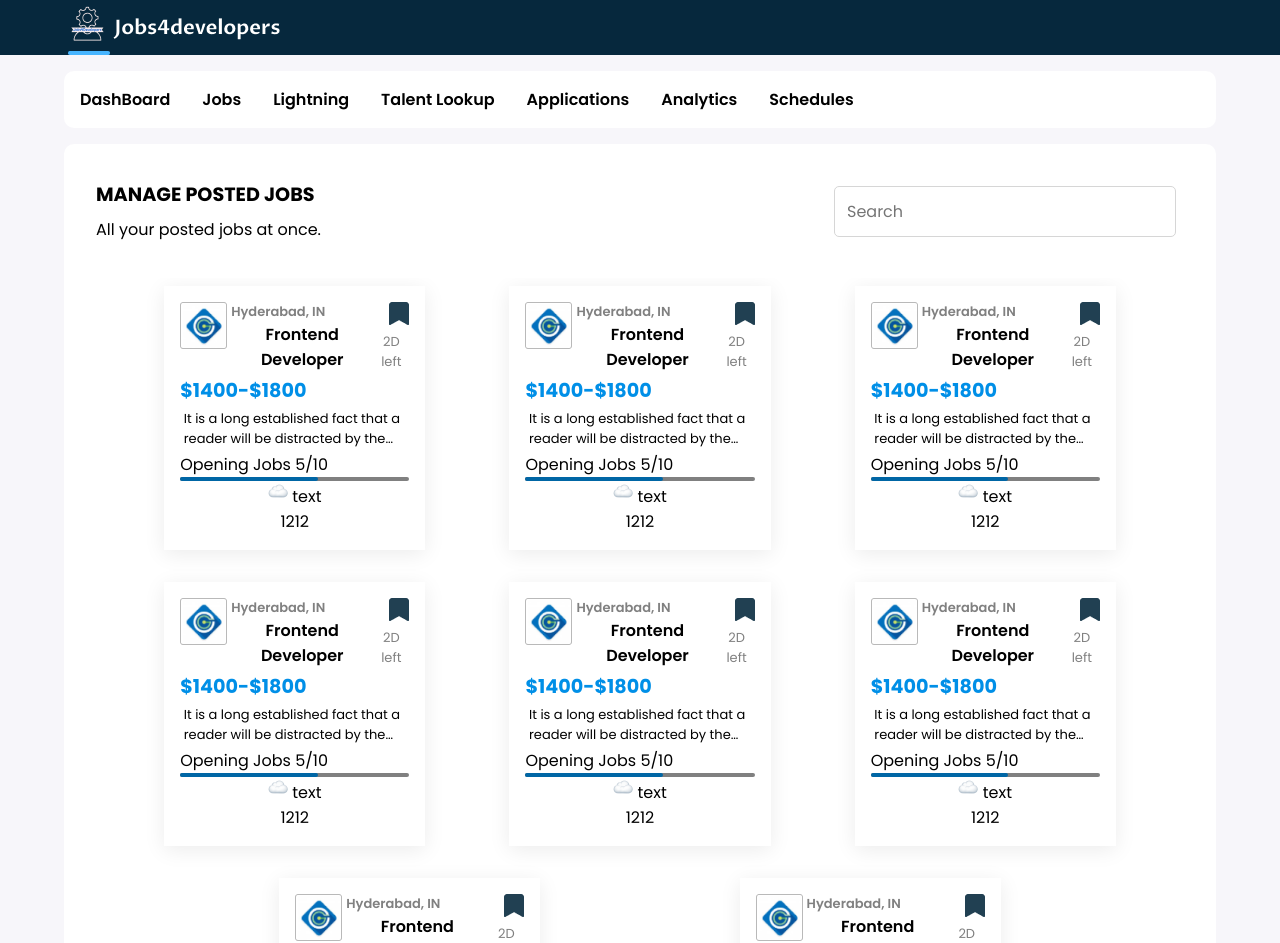
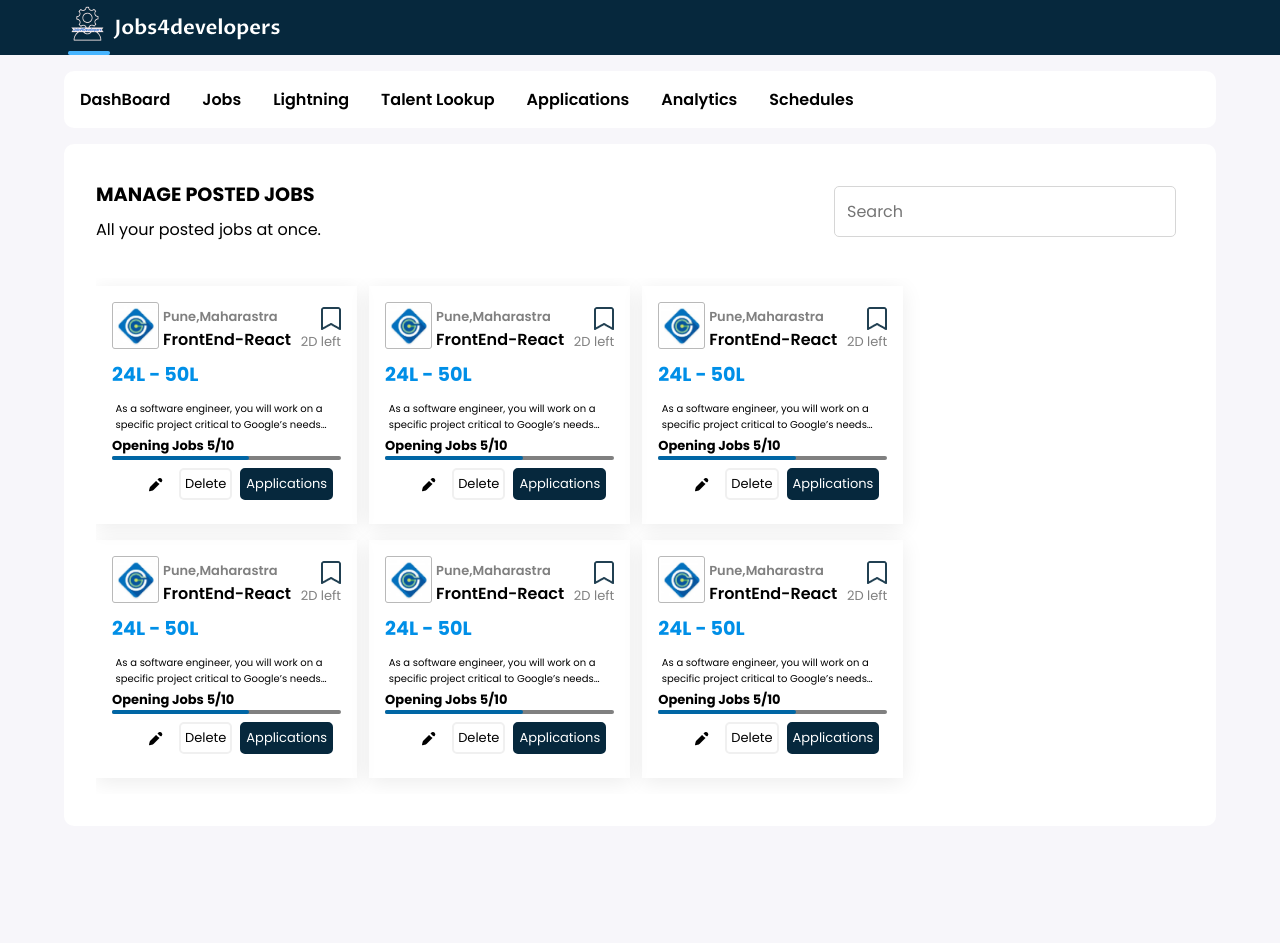
Before and after one commit to PranjalMewaraa/Pranjal-development, a React (Create React App) app in the folder j4d_admin_new/: page /posted-jobs in a window 1280 px wide. Shown: the top 943 px of the page. After the commit the page ends 842 px from the top, so only its background shows below. Built offline with nearby package versions, Linux system fonts and the light colour scheme.

Commit message:
Dynamic Data Added

```diff
--- a/j4d_admin_new/src/AdminPanel/Data/Jobs.js
+++ b/j4d_admin_new/src/AdminPanel/Data/Jobs.js
@@ -99,7 +99,7 @@
         sharePolicies : true,
         contactAllowance: true,
         lighteningStatus: {
-            lightening: false,
+            lighteningStat:false,
             tilldate : "",
             hiresNumber : '10',
             adBudget: {
@@ -181,14 +181,14 @@
         id: 4,
         jobTitle: "FrontEnd-React",
         jobOpening:10,
-        State:'Maharastra',
-        City:'Pune',
+        state:'Maharastra',
+        city:'Pune',
         jobType:'Full Time',
-        DueDate:'16/08/2023',
+        dueDate:'16/08/2023',
         jobField:'Developement',
         workExp : '0-3 Yrs',
         jobLevel: 'Fresher',
-        Pay: '24L - 50L',
+        pay: '24L - 50L',
         benefits: ['provident fund', 'travel allowance', 'Rent allowance','bonus pay'],
         minReq : {
                     req1:'Bachelor’s degree in Computer Science, related technical field of study or equivalent practical experience',
@@ -201,32 +201,32 @@
         jobDesc : 'As a software engineer, you will work on a specific project critical to Google’s needs with opportunities to switch teams and projects as you and our fast-paced business grow and evolve. We need our engineers to be versatile, display leadership qualities and be enthusiastic to take on new problems across the full-stack as we continue to push technology forward.',
         skills: ['React','JavaScript','Scss','RestApi','DataStructures'],
         preferances : {
-            CandidatesWillingToRelocate : true,
-            ExperiencedCandidates : true,
-            SkillBadgePreferance : true,
-            ProfileCompletion: true,
-            SkillExp : {
+            candidatesWillingToRelocate : true,
+            experiencedCandidates : true,
+            skillBadgePreferance : true,
+            profileCompletion: true,
+            skillExp : {
                 skillName:"React",
-                Exp : '2'
+                exp : '2'
             },
-            PriorityLoc : 'Mumbai',
-            AppliedBefore : '12/08/23',
+            priorityLoc : 'Mumbai',
+            appliedBefore : '12/08/23',
         },
-        RecruiterEmail: 'xyz@gmail.com',
+        recruiterEmail: 'xyz@gmail.com',
         orgLinkedIn: 'org.linkedin.com',
         sharePolicies : true,
-        ContactAllowance: true,
-        LighteningStatus: {
-            Lightening: false,
+        contactAllowance: true,
+        lighteningStatus: {
+            lightening: false,
             tilldate : "",
-            HiresNumber : '10',
-            AdBudget: {
+            hiresNumber : '10',
+            adBudget: {
                 type:'Daily',
-                Amount:'813'
+                amount:'813'
             },
-            Duration:"Run Continously",
+            duration:"Run Continously",
             location:'Mumbai',
-            Estimatedresults:{
+            estimatedresults:{
                 impressions:'20k',
                 clicks :'12k',
                 applications:'500+'
--- a/j4d_admin_new/src/AdminPanel/Pages/Lightening/Lightening_Page.jsx
+++ b/j4d_admin_new/src/AdminPanel/Pages/Lightening/Lightening_Page.jsx
@@ -1,4 +1,47 @@
+import NavBar from "../JobFlow/Components/MainNavBar/NavBar";
+import TopNav from "../JobFlow/Components/Navbar/TopNavBar";
+import data from '../../Data/Jobs'
+import JobCard from "../Posted_Jobs/Components/JobCard";
+import logo from '../Posted_Jobs/Components/logo.png'
+
 const Lightening = () =>{
-    return (<></>);
+
+    const cards = data.map(item => {
+        return (
+            <JobCard
+                key={item.id}
+                item={item}
+                save = 'false'
+                logo = {logo}
+                time = '2'
+                Hired = '5'
+                page = 'LighteningPage'
+            />
+        )
+    })
+
+    return (
+    <>
+    <NavBar/>
+    <div className="Lightenning">
+        <div className="PageHeader">
+            <TopNav/>
+        </div>
+        <div className="LighteningBody">
+            <div className="topBody">
+            <div className='headings'>
+                    <h1 className='page-heading'style={{textAlign:"left"}} >Lightening</h1>
+                    <h1 className='page-sub-heading'>Supercharge Your Job Ads and Boost Your Reach to Top Talent!</h1>
+            </div>
+            </div>
+            <div className="BodyBottom">
+                <div className="cardlist">
+                    {cards}
+                </div>
+            </div>
+        </div>
+    </div>
+    </>
+    );
 }
 export default Lightening
--- a/j4d_admin_new/src/AdminPanel/Pages/Posted_Jobs/Components/JobCard.jsx
+++ b/j4d_admin_new/src/AdminPanel/Pages/Posted_Jobs/Components/JobCard.jsx
@@ -4,9 +4,16 @@
 import thunder from '../../../../Assets/Images/LighteningOn.jpg'
 import edit from './editbtn.png'
 import { useState } from 'react'
+import Lightening from '../../Lightening/Lightening_Page'
 const JobCard = (props) => {
 
     let PageName = props.page;
+    let Ficon = {cloud};
+    let Ftext = 'Activate Lightening';
+    let Fclass='';
+    let Ftime = '';
+    let seekArea = ''
+
 
     let bookmark;
     const[bookmarkStatus,setBookmark] = useState(props.save)
@@ -15,6 +22,17 @@
         bookmark = saved;
     }else if(bookmarkStatus=== 'false'){
         bookmark = save;
+    }
+
+    if ( props.item.lighteningStatus?.lighteningStat === true ){
+         Fclass =  'Card-Footer-Lightening'
+         Ficon = thunder
+         Ftext = 'Activated'
+         Ftime = '3days left'
+    }else{
+         Fclass= "Card-Footer-cloud";
+         Ficon = cloud
+         Ftext = 'Activate Lightening'
     }
 
     const handleClick =(e)=>{
@@ -29,8 +47,8 @@
                 </div>
                 <div className="header-right">
                     <div className="div1">
-                        <p id='loc'><span></span>{props.location}</p>
-                        <p id='role'>{props.jobRole}</p>
+                        <p id='loc'><span></span>{props.item.city},{props.item.state}</p>
+                        <p id='role'>{props.item.jobTitle}</p>
                     </div>
                     <div className="div2">
                         <img src={bookmark} alt="bookmark" onClick={handleClick} />
@@ -39,10 +57,13 @@
                 </div>
             </div>
             <div className="Card-Body">
-                <p style={{color:'#008FE7', fontWeight:'bolder', fontSize:'larger'}}>{props.salary}</p>
-                <div className='desc'><p id='desc'>{props.desc}</p></div>
-                <p>Opening Jobs {props.Hired}/{props.TotalOpening}</p>
+                <p style={{color:'#008FE7', fontWeight:'bolder', fontSize:'larger'}}>{props.item.pay}</p>
+                <div className='desc'><p id='desc'>{props.item.jobDesc}</p></div>
+                <div className={PageName==='ManagePostedJobs'?('seekArea'):('seekArea-hidden')}>
+                <p style={{fontSize:'small',fontWeight:'700'}}>Opening Jobs {props.Hired}/{props.item.jobOpening}</p>
                 <div className='seek'><div className='seekfull'></div></div>
+                </div>
+
             </div>
             {PageName==='ManagePostedJobs'? (
                 <div className="Card-Footer-postedjobs">
@@ -51,9 +72,12 @@
                     <button className='primaryButton' id='viewbtn'>Applications</button>
                 </div>
             ):(
-                <div className='Card-Footer-Lightening'>
-                    <p><span><img src={cloud} alt="" /></span> text</p>
-                    <p>1212</p>
+                <div className={Fclass}>
+                    <div className='fleft'>
+                        <img src={Ficon} alt="" style={{paddingLeft:'0.5rem'}} />
+                        <p style={{fontWeight:'600'}}> {Ftext}</p>
+                    </div>
+                    <p>{Ftime}</p>
                 </div>
             )}
 
--- a/j4d_admin_new/src/AdminPanel/Pages/Posted_Jobs/PostedJob_Page/Posted_jobs_new.jsx
+++ b/j4d_admin_new/src/AdminPanel/Pages/Posted_Jobs/PostedJob_Page/Posted_jobs_new.jsx
@@ -2,9 +2,23 @@
 import TopNav from '../../JobFlow/Components/Navbar/TopNavBar';
 import JobCard from '../Components/JobCard';
 import logo from '../Components/logo.png'
+import data from '../../../Data/Jobs'
 import NavBar from '../../JobFlow/Components/MainNavBar/NavBar';
 
 const PostedJobs = () =>{
+    const cards = data.map(item => {
+        return (
+            <JobCard
+                key={item.id}
+                item={item}
+                save = 'false'
+                logo = {logo}
+                time = '2'
+                Hired = '5'
+                page = 'ManagePostedJobs'
+            />
+        )
+    })
 
   return(
 
@@ -29,95 +43,7 @@
             </div>
             <div className='Body-Bottom'>
                 <div className='cardlist'>
-                <JobCard
-                 save = 'true'
-                 logo = {logo}
-                 location = 'Hyderabad, IN'
-                 jobRole = 'Frontend Developer'
-                 time = '2'
-                 salary='$1400-$1800'
-                 desc ='It is a long established fact that a reader will be distracted by the readab content of a page while looking at its layout'
-                 Hired = '5'
-                 TotalOpening='10'
-                 />
-
-                 <JobCard
-                 save = 'true'
-                 logo = {logo}
-                 location = 'Hyderabad, IN'
-                 jobRole = 'Frontend Developer'
-                 time = '2'
-                 salary='$1400-$1800'
-                 desc ='It is a long established fact that a reader will be distracted by the readab content of a page while looking at its layout'
-                 Hired = '5'
-                 TotalOpening='10'
-                 />
-                 <JobCard
-                 save = 'true'
-                 logo = {logo}
-                 location = 'Hyderabad, IN'
-                 jobRole = 'Frontend Developer'
-                 time = '2'
-                 salary='$1400-$1800'
-                 desc ='It is a long established fact that a reader will be distracted by the readab content of a page while looking at its layout'
-                 Hired = '5'
-                 TotalOpening='10'
-                 />
-                 <JobCard
-                 save = 'true'
-                 logo = {logo}
-                 location = 'Hyderabad, IN'
-                 jobRole = 'Frontend Developer'
-                 time = '2'
-                 salary='$1400-$1800'
-                 desc ='It is a long established fact that a reader will be distracted by the readab content of a page while looking at its layout'
-                 Hired = '5'
-                 TotalOpening='10'
-                 />
-                 <JobCard
-                 save = 'true'
-                 logo = {logo}
-                 location = 'Hyderabad, IN'
-                 jobRole = 'Frontend Developer'
-                 time = '2'
-                 salary='$1400-$1800'
-                 desc ='It is a long established fact that a reader will be distracted by the readab content of a page while looking at its layout'
-                 Hired = '5'
-                 TotalOpening='10'
-                 />
-                 <JobCard
-                 save = 'true'
-                 logo = {logo}
-                 location = 'Hyderabad, IN'
-                 jobRole = 'Frontend Developer'
-                 time = '2'
-                 salary='$1400-$1800'
-                 desc ='It is a long established fact that a reader will be distracted by the readab content of a page while looking at its layout'
-                 Hired = '5'
-                 TotalOpening='10'
-                 />
-                 <JobCard
-                 save = 'true'
-                 logo = {logo}
-                 location = 'Hyderabad, IN'
-                 jobRole = 'Frontend Developer'
-                 time = '2'
-                 salary='$1400-$1800'
-                 desc ='It is a long established fact that a reader will be distracted by the readab content of a page while looking at its layout'
-                 Hired = '5'
-                 TotalOpening='10'
-                 />
-                 <JobCard
-                 save = 'true'
-                 logo = {logo}
-                 location = 'Hyderabad, IN'
-                 jobRole = 'Frontend Developer'
-                 time = '2'
-                 salary='$1400-$1800'
-                 desc ='It is a long established fact that a reader will be distracted by the readab content of a page while looking at its layout'
-                 Hired = '5'
-                 TotalOpening='10'
-                 />
+                    {cards}
                 </div>
 
             </div>
--- a/j4d_admin_new/src/App.scss
+++ b/j4d_admin_new/src/App.scss
@@ -877,6 +877,7 @@
   min-width: 23%;
   max-width: 24%;
   padding: 1rem;
+  margin-right: .75rem;
   margin-bottom: 1rem;
   box-shadow: 0px 4px 20px 0px rgba(0, 0, 0, 0.08);
 
@@ -932,14 +933,22 @@
       width: 100%;
       padding-top: 0.25rem;
 
-
+      .seekArea{
+        width: 100%;
+        text-align: left;
+      }
+      .seekArea-hidden{
+        display: none;
+      }
       p{
           margin: 0;
           padding: 0;
       }
       #desc{
-          font-size: small;
+          font-size: x-small;
           text-align: left;
+          padding-top: 0.5rem;
+          margin-bottom: .5rem;
           text-overflow: ellipsis;
       }
       .desc{
@@ -974,6 +983,41 @@
           font-size: small;
           margin: 0.25rem;
       }
+  }
+  .Card-Footer-Lightening{
+    display: flex;
+    padding-top: .5rem;
+    padding-bottom: .25rem;
+    justify-content: space-between;
+    p{
+      margin: 0;
+      padding: .25rem;
+      color: #ffe600;
+      font-size: smaller;
+    }
+    .fleft{
+      display: flex;
+      justify-content: flex-start;
+      align-items: center;
+    }
+  }
+  .Card-Footer-cloud{
+    display: flex;
+    width: 100%;
+    padding-top: .5rem;
+    padding-bottom: .25rem;
+    justify-content: space-between;
+    p{
+      margin: 0;
+      padding: .25rem;
+      font-size: smaller;
+    }
+    .fleft{
+      display: flex;
+      width: 100%;
+      justify-content: flex-start;
+      align-items: center;
+    }
   }
 
 
@@ -1022,11 +1066,11 @@
       .cardlist{
         display: flex;
         flex-flow: row wrap;
-        gap: 1rem;
+        gap: auto;
         height: 95%;
         padding-top: 0.5rem ;
         overflow-y: scroll;
-        justify-content: space-evenly;
+        // justify-content: space-evenly;
         margin-left: auto;
         margin-right: auto;
         width: 100%;
@@ -1343,3 +1387,48 @@
 
   }
 }
+.Lightenning{
+  width: 90%;
+  margin-left: auto;
+  margin-right: auto;
+  display: flex;
+  flex-direction: column;
+
+  .LighteningBody{
+     width: 100%;
+     margin-bottom: 1rem;
+     background-color: white;
+     border-radius: 10px;
+
+     .topBody{
+        display: flex;
+        justify-content: space-between;
+        align-items: center;
+        padding: 2rem;
+        padding-bottom: 0px;
+
+        .headings{
+          display: flex;
+          flex-direction: column;
+          align-items: flex-start;
+        }
+     }
+     .BodyBottom{
+      padding: 2rem;
+      height: fit-content;
+
+      .cardlist{
+        display: flex;
+        flex-flow: row wrap;
+        gap: auto;
+        height: 95%;
+        padding-top: 0.5rem ;
+        overflow-y: scroll;
+        // justify-content: space-evenly;
+        margin-left: auto;
+        margin-right: auto;
+        width: 100%;
+      }
+     }
+  }
+}
```
